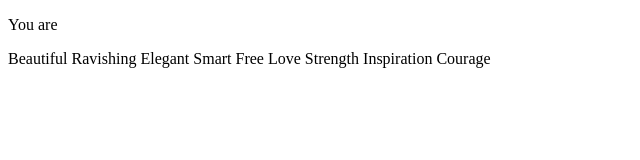
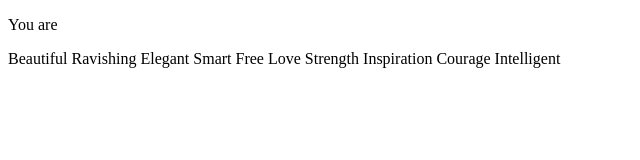
Before and after one commit to sadiqful/openforsurprise, a plain HTML site: page index.html in a window 1280 px wide. Shown: the full height of the page, 0-640 px from the left. Drawn offline with Linux system fonts and the light colour scheme.

Commit message:
intelligent

```diff
--- a/index.html
+++ b/index.html
@@ -18,6 +18,7 @@
       <span class="word mignight"> Strength</span>
       <span class="word belize"> Inspiration</span>
       <span class="word pomegranate">Courage</span>
+      <span class="word green">Intelligent</span>
 
       </div>
 
```
